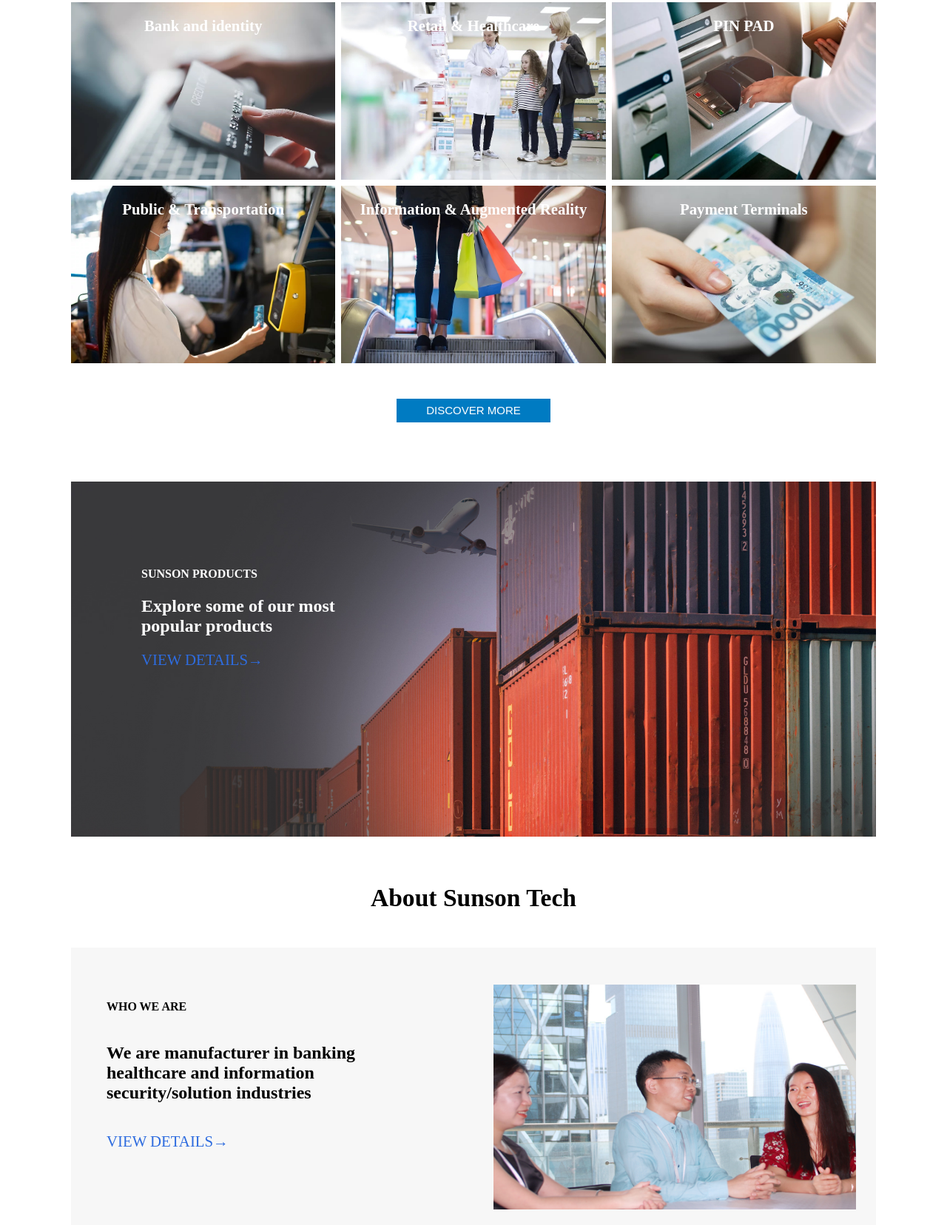
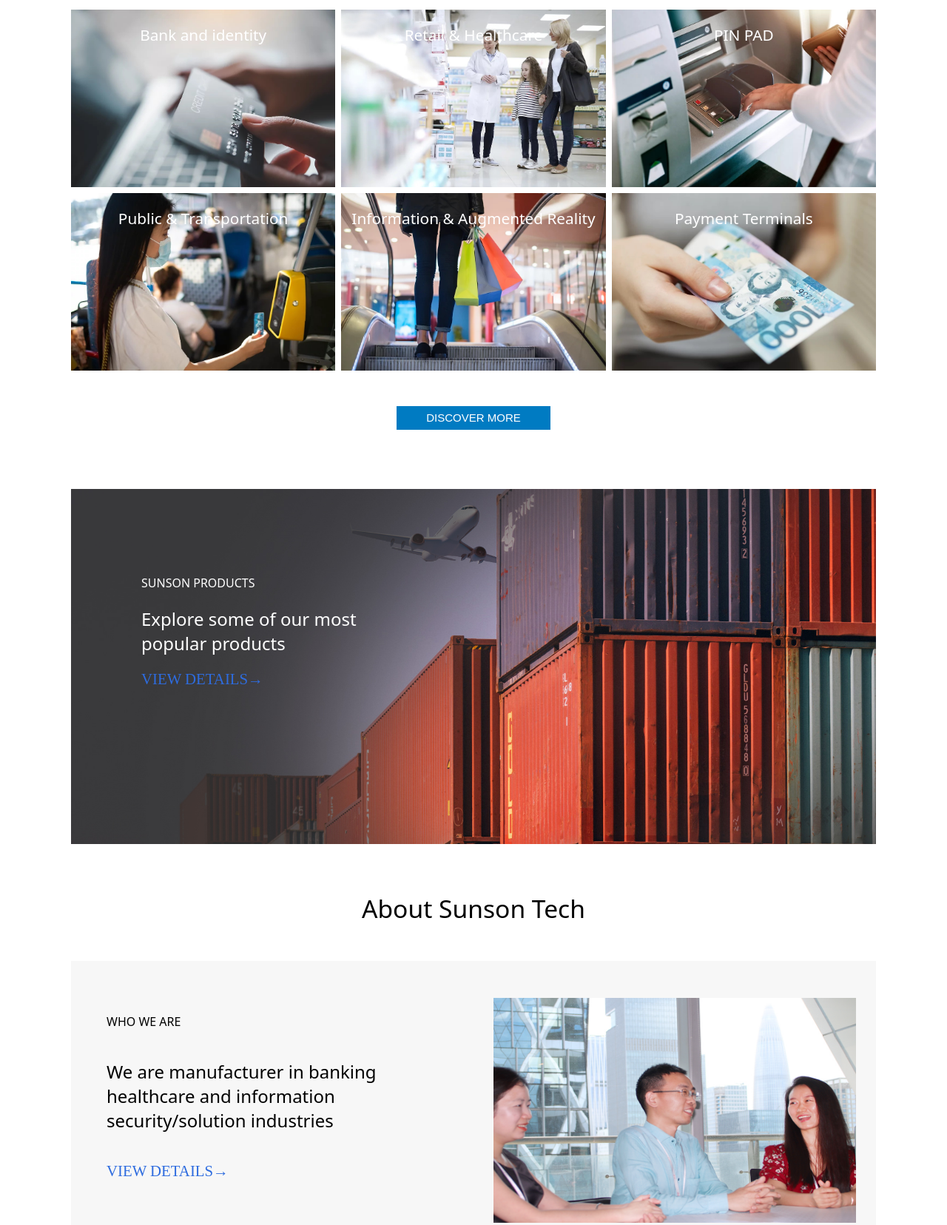
Before and after one commit to Antor1155/sunson-tech-forAntu-responsive, a plain HTML site: page sunson-tech.com1/test2/a.html in a window 1280 px wide. Shown: the part 946-2602 px from the top of the page at 74% size. Drawn offline with Linux system fonts and the light colour scheme.

Commit message:
final project done in a state of 'still in development for the company'

```diff
--- a/sunson-tech.com1/test2/a.css
+++ b/sunson-tech.com1/test2/a.css
@@ -2,6 +2,39 @@ body{
     margin: 0;
 }
 
+/* common decorations */
+
+h3 {
+    font-size: 1.3rem;
+    margin-bottom: 2rem;
+    font-family: system-ui;
+}
+
+ h1{
+    font-size: 2.1rem;
+    font-family: system-ui;
+}
+
+h2, h3, h4{
+    font-family: system-ui;
+    font-weight: 400;
+}
+
+.contact{
+    text-decoration: none;
+    color: black;
+    padding: 0 15px;
+    font-size: 13px;
+    cursor: pointer;
+}
+
+.common-Width{
+    width: 85%;
+    margin: auto;
+    max-width: 1700px;
+}
+
+/* ************************************* */
 /* small monitor navbara design here  */
 
 .extra-layer p{
@@ -277,21 +310,6 @@ hr:nth-child(3) {
 
 
 
-/* common decorations */
-.contact{
-    text-decoration: none;
-    color: black;
-    padding: 0 15px;
-    font-size: 13px;
-    cursor: pointer;
-}
-
-.common-Width{
-    width: 85%;
-    margin: auto;
-    max-width: 1700px;
-}
-
 /* headers part with dorpdown  */
 
 
@@ -365,15 +383,6 @@ video {
     overflow: hidden;
     margin-top :4rem;
     margin-bottom: 5rem;
-}
-
-h3 {
-    font-size: 1.3rem;
-    margin-bottom: 2rem;
-}
-
- h1{
-    font-size: 2.1rem;
 }
 
 .images-section{
@@ -451,6 +460,7 @@ h3 {
     text-align: center;
     margin-top: 4rem;
     margin-bottom: 3rem;
+    font-weight: 400;
 }
 
 
@@ -656,8 +666,6 @@ footer a:hover{
         padding:  0;
     }
 
-
-
     .fourth-section{
         padding-left: 0;
         text-align: center;
@@ -666,6 +674,10 @@ footer a:hover{
 
     .fourth-section h5{
         padding-right: 1rem;
+    }
+
+    .workingImgDiv{
+        order: -1;
     }
 
     .first-footer{
--- a/sunson-tech.com1/test2/a.html
+++ b/sunson-tech.com1/test2/a.html
@@ -5,8 +5,9 @@
     <meta charset="UTF-8">
     <meta http-equiv="X-UA-Compatible" content="IE=edge">
     <meta name="viewport" content="width=device-width, initial-scale=1.0">
-    <title>Document</title>
+    <title>SunSon</title>
     <link rel="stylesheet" href="a.css">
+    <link rel="shortcut icon" href="../images/logo.svg" type="image/x-icon">
 
 </head>
 
```
